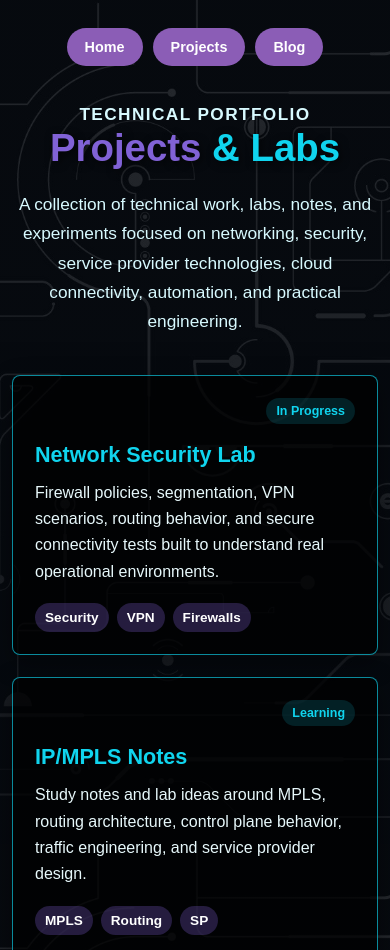
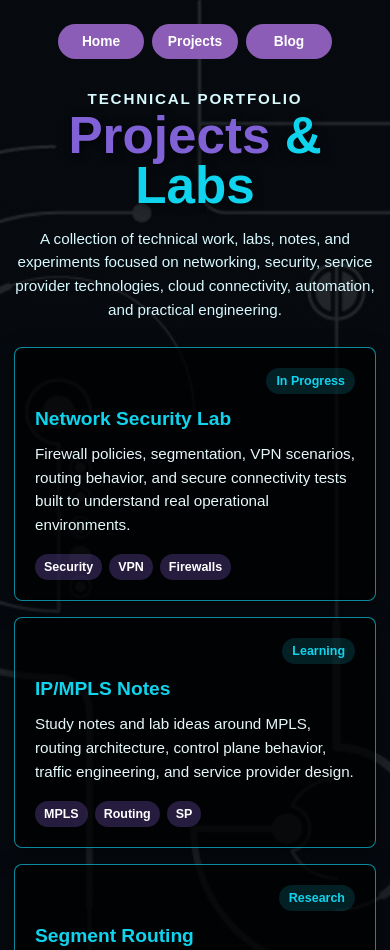
Before and after one commit to dfonquet/TechVortexHub, a plain HTML site: page My_Website/Projects/projects.html in a window 390 px wide. Shown: the top 950 px of the page. Drawn offline with Linux system fonts and the light colour scheme.

Commit message:
Update styles.css
Add projects portfolio page

```diff
--- a/My_Website/Projects/styles.css
+++ b/My_Website/Projects/styles.css
@@ -169,3 +169,87 @@ footer {
     padding: 22px;
   }
 }
+
+@media (max-width: 640px) {
+  body {
+    background-attachment: scroll;
+  }
+
+  .page {
+    width: 100%;
+    padding: 24px 14px 32px;
+  }
+
+  .top-nav {
+    flex-wrap: wrap;
+    gap: 8px;
+    margin-bottom: 28px;
+  }
+
+  .top-nav a {
+    padding: 10px 14px;
+    font-size: 0.86rem;
+    min-width: 86px;
+    text-align: center;
+  }
+
+  .hero {
+    margin-bottom: 26px;
+  }
+
+  .eyebrow {
+    font-size: 0.78rem;
+    letter-spacing: 0.12em;
+    margin-bottom: 10px;
+  }
+
+  .hero h1 {
+    font-size: clamp(2.2rem, 14vw, 3.2rem);
+    line-height: 0.98;
+  }
+
+  .hero p {
+    margin-top: 16px;
+    font-size: 0.95rem;
+    line-height: 1.55;
+  }
+
+  .project-grid {
+    grid-template-columns: 1fr;
+    gap: 16px;
+    margin-top: 24px;
+  }
+
+  .project-card {
+    min-height: auto;
+    padding: 20px;
+    border-radius: 8px;
+  }
+
+  .card-top {
+    margin-bottom: 14px;
+  }
+
+  .project-card h2 {
+    font-size: 1.2rem;
+  }
+
+  .project-card p {
+    font-size: 0.95rem;
+    line-height: 1.55;
+  }
+
+  .tags {
+    gap: 7px;
+  }
+
+  .tags span {
+    font-size: 0.78rem;
+    padding: 6px 9px;
+  }
+
+  footer {
+    margin-top: 30px;
+    font-size: 0.85rem;
+  }
+}
```
